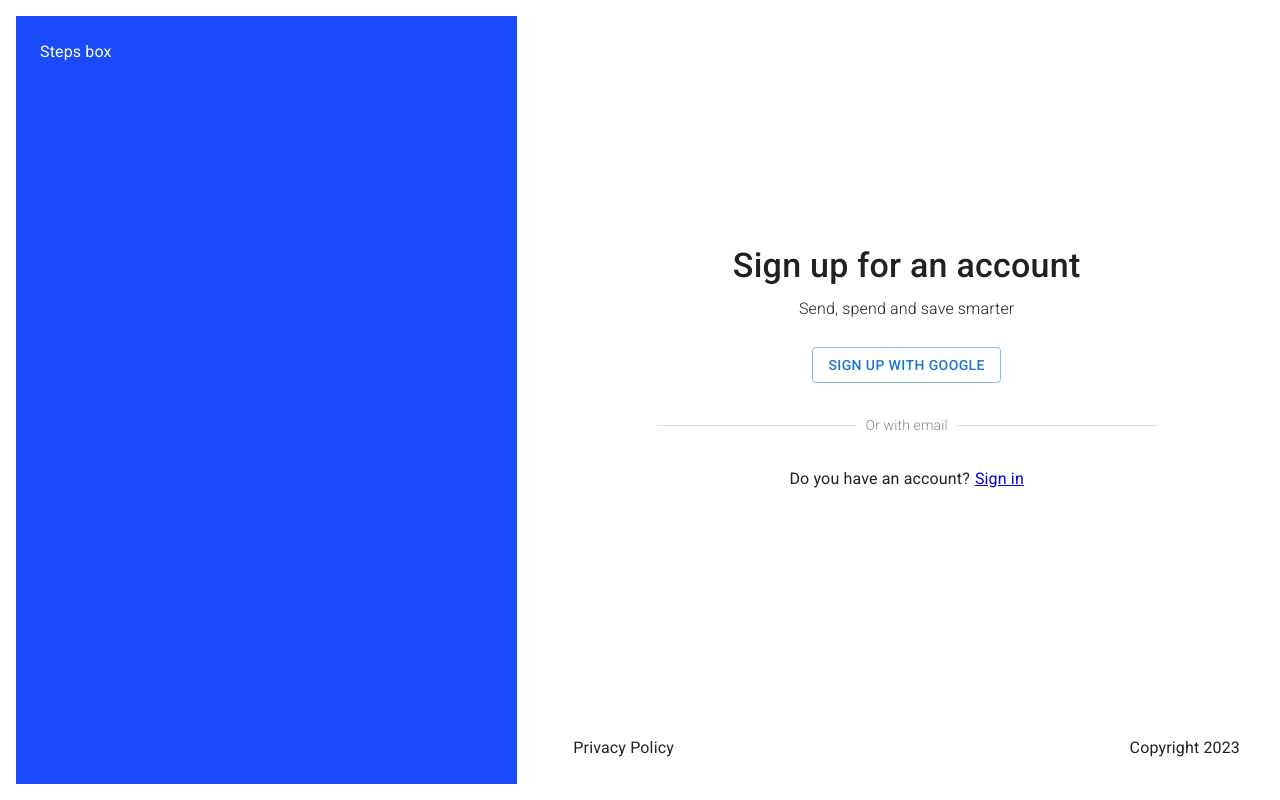
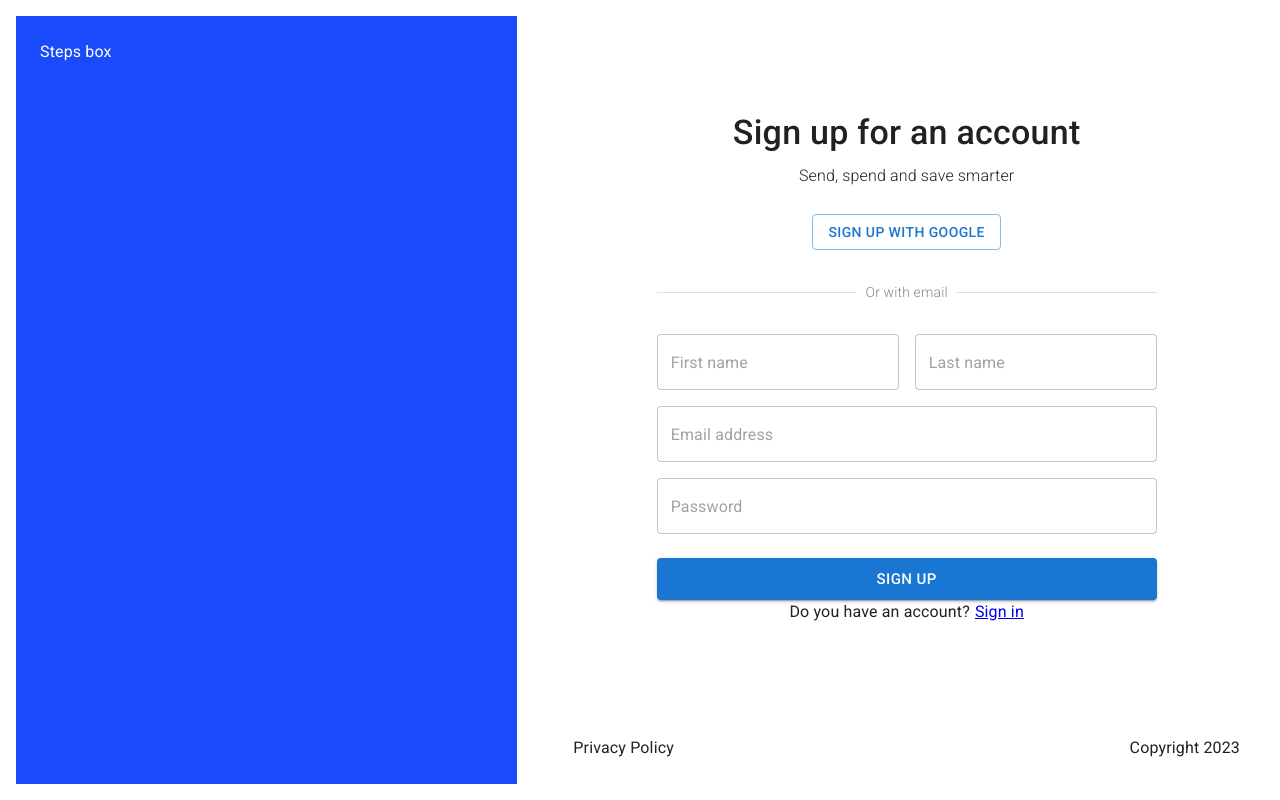
Before and after one commit to novvac/MERN-wallet, a React (Create React App) app in the folder client/: page /auth/register in a window 1280 px wide. Built offline with nearby package versions, Linux system fonts and the light colour scheme.

Commit message:
feat: Create register form

```diff
--- a/client/src/pages/auth/login.tsx
+++ b/client/src/pages/auth/login.tsx
@@ -4,14 +4,6 @@ import { Controller, useForm } from 'react-hook-form';
 
 import AuthHeader from '../../components/partial/auth-header';
 import FormControl from '../../components/form-control';
-import { useEffect } from 'react';
-
-export default function LoginPage() {
-    const { control, formState: { errors }, handleSubmit } = useForm({
-        defaultValues: {
-            firstName: ''
-        }
-    });
 
 const formInputs = [{
     name: 'email',
@@ -31,6 +23,7 @@ export default function LoginPage() {
     }
 }]
 
+export default function LoginPage() {
     return (
         <>
             <AuthHeader
--- a/client/src/pages/auth/register.tsx
+++ b/client/src/pages/auth/register.tsx
@@ -1,7 +1,40 @@
-import { Typography } from '@mui/material';
+import { Typography, TextField } from '@mui/material';
 import { Link } from 'react-router-dom';
 
 import AuthHeader from '../../components/partial/auth-header';
+import FormControl from '../../components/form-control';
+
+const formInputs = [{
+    name: 'firstName',
+    type: TextField,
+    gridProps: { xs: 12, md: 6 },
+    itemProps: {
+        placeholder: 'First name'
+    }
+}, {
+    name: 'lastName',
+    type: TextField,
+    gridProps: { xs: 12, md: 6 },
+    itemProps: {
+        placeholder: 'Last name',
+    }
+}, {
+    name: 'email',
+    type: TextField,
+    gridProps: { xs: 12 },
+    itemProps: {
+        placeholder: 'Email address',
+        type: 'email'
+    }
+}, {
+    name: 'password',
+    type: TextField,
+    gridProps: { xs: 12 },
+    itemProps: {
+        placeholder: 'Password',
+        type: 'password'
+    }
+}]
 
 export default function RegisterPage() {
     return (
@@ -10,6 +43,11 @@ export default function RegisterPage() {
                 title="Sign up for an account"
                 subtitle="Send, spend and save smarter"
                 register
+            />
+
+            <FormControl
+                items={formInputs}
+                submitText='Sign Up'
             />
 
             <Typography
```
Lines whose indentation alone changed are shown as unchanged.
